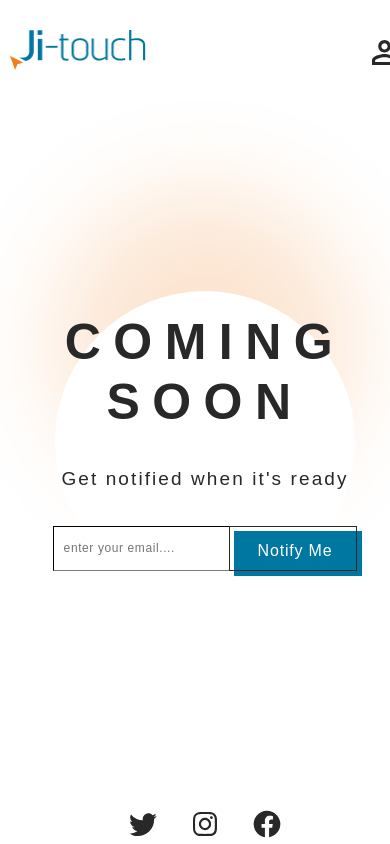
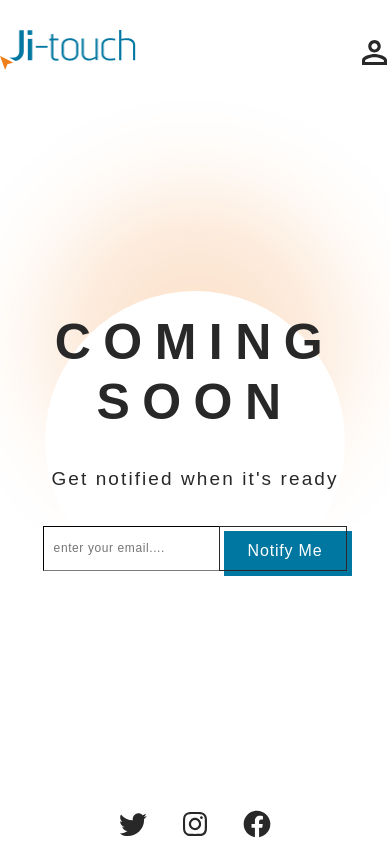
Before and after one commit to NikaBelyakova/JI-Touch__test, a plain HTML site: page index.html in a window 390 px wide. Drawn offline with Linux system fonts and the light colour scheme; files whose address does not match are found by name.

Commit message:
delete container padding (mobile)

```diff
--- a/css/style.scss
+++ b/css/style.scss
@@ -283,6 +283,7 @@ button {
         border-color: $text-basic;
         border-width: 1px;
         border-right: 0;
+        border-radius: 0;
     }
 
 }
@@ -372,7 +373,7 @@ button {
 
 @media (max-width: 400px) {
     .container {
-        padding: 0 10px;
+        padding: 0px;
     }
 
     .header {
```
Also changed, not shown: css/style.css, 1 other file.
